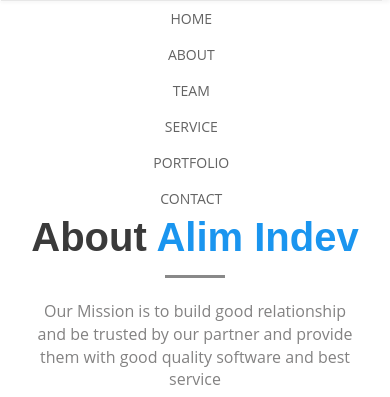
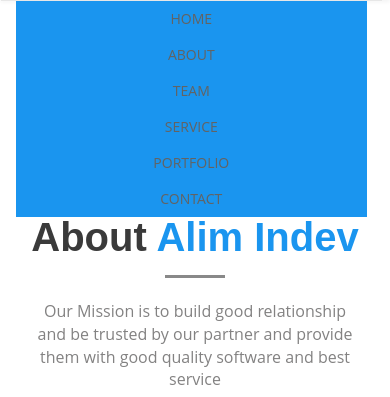
Before and after one commit to alimindev/alim, a PHP site: page / in a window 390 px wide, after a click on "Toggle navigation". Shown: the part 295-692 px from the top of the page. Run offline with PHP 8.4, Linux system fonts and the light colour scheme; some libraries are stand-ins or nearby versions.

Commit message:
update v1

```diff
--- a/index.html
+++ b/index.html
@@ -91,7 +91,7 @@
            <a class="navbar-brand logo" href="index.html"><img src="assets/images/ico-alim.svg" alt="logo"></a>
         </div>
         <div id="navbar" class="navbar-collapse collapse">
-          <ul id="top-menu" class="nav navbar-nav main-nav menu-scroll">
+          <ul id="top-menu" class="nav navbar-nav main-nav menu-scroll bg-menu">
             <li class="active"><a href="#header">Home</a></li>
             <li><a href="#about">ABOUT</a></li>
             <li><a href="#team">TEAM</a></li>
--- a/style.css
+++ b/style.css
@@ -2397,6 +2397,10 @@
 
 
 @media(max-width:767px ){
+	.bg-menu li a{
+		background-color: #1A95EF;
+		color: white;
+	}
 	.header-content h2 {
 	  font-size: 35px;
 	  line-height: 35px;
@@ -2421,6 +2425,7 @@
 	.main-nav li a {
 	  display: block;
 	  padding: 8px 7px;
+	  color: white;
 	}
 	.less-padding {
 	  padding: 8px 7px !important;
```
